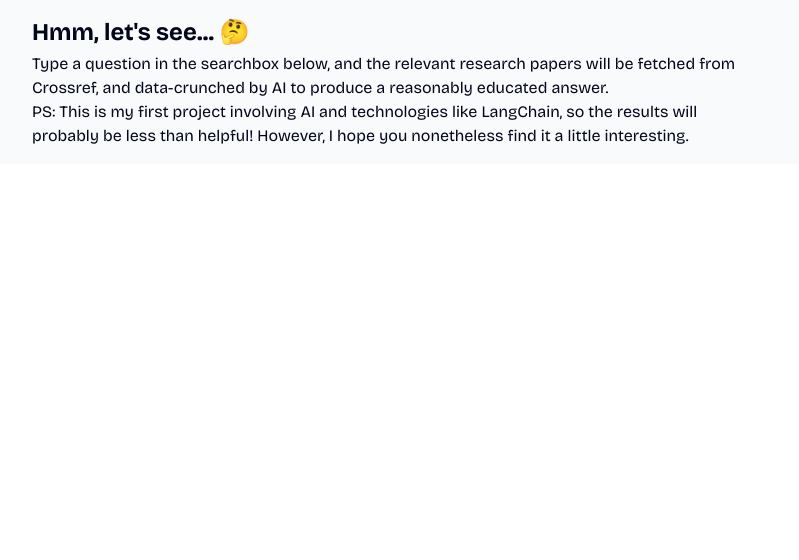
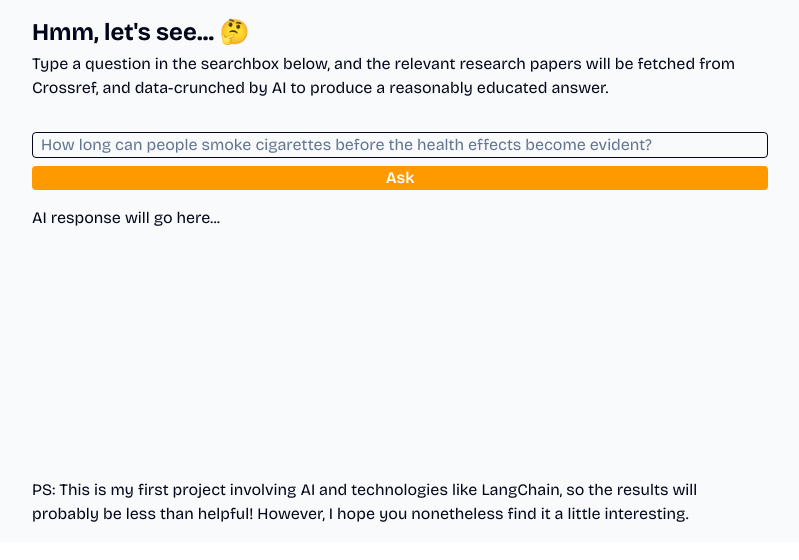
Before and after one commit to yangyi-shen/hmm-lets-see, a Vue app in the folder app/: page / in a window 1280 px wide. Shown: the top 560 px of the page, without its empty margins (240-1039 px from the left). Built offline with nearby package versions, Linux system fonts and the light colour scheme.

Commit message:
feat: sloppily fetch, parse & display api response

```diff
--- a/app/src/views/MainView.vue
+++ b/app/src/views/MainView.vue
@@ -1,13 +1,79 @@
-<script setup lang="ts"></script>
+<script setup lang="ts">
+import { ref } from 'vue'
+import loadingImg from '@/assets/loading.png'
+
+interface Answer {
+  summary: string,
+  points: string[],
+}
+
+const loading = ref<boolean>(false)
+const prompt = ref<null | string>(null)
+const answer = ref<null | Answer>(null)
+
+const apiUrl = 'http://localhost:6900' // will be changed once deployed to production
+
+async function fetchAnalysis() {
+  loading.value = true
+
+  const response = await fetch(`${apiUrl}/analysis`, {
+    method: 'POST',
+    headers: {
+      'Content-Type': 'application/json',
+    },
+    body: JSON.stringify({ prompt: prompt.value }),
+  }).then(response => response.json())
+    .then(response => response)
+
+  answer.value = response.data as Answer
+  loading.value = false
+
+  console.log(response)
+
+  return response
+}
+</script>
 
 <template>
   <main>
     <section>
       <p class="text-2xl font-bold mb-1">Hmm, let's see... 🤔</p>
-      <p>Type a question in the searchbox below, and the relevant research papers will be fetched from Crossref, and data-crunched by AI to produce a reasonably educated answer.</p>
+      <p>
+        Type a question in the searchbox below, and the relevant research papers will be fetched
+        from Crossref, and data-crunched by AI to produce a reasonably educated answer.
+      </p>
     </section>
-    <footer>
-      <p>PS: This is my first project involving AI and technologies like LangChain, so the results will probably be less than helpful! However, I hope you nonetheless find it a little interesting.</p>
+    <section>
+      <form class="flex flex-col gap-2 mt-8 mb-4" @submit.prevent="fetchAnalysis()">
+        <input
+          v-model="prompt"
+          class="placeholder:text-slate-500 border-1 border-slate-950 rounded px-2"
+          type="text"
+          placeholder="How long can people smoke cigarettes before the health effects become evident?"
+          required
+        />
+        <button v-if="!loading" type="submit" class="bg-amber-500 text-white font-semibold px-2 rounded hover:cursor-pointer">Ask</button>
+        <button v-else class="bg-amber-500 opacity-50 text-white font-semibold px-2 rounded" disabled>Loading...</button>
+      </form>
+    </section>
+    <section class="min-h-60">
+      <p v-if="!answer">AI response will go here...</p>
+      <p v-else-if="loading">AI response is loading...</p>
+      <p v-else>
+        <p>SUMMARY</p>
+        <p>{{ answer.summary }}</p>
+        <p>POINTS</p>
+        <p v-for="(point, index) in answer.points" :key="index">
+          {{ index + 1 }}. {{ point }}
+        </p>
+      </p>
+    </section>
+    <footer class="mt-8">
+      <p>
+        PS: This is my first project involving AI and technologies like LangChain, so the results
+        will probably be less than helpful! However, I hope you nonetheless find it a little
+        interesting.
+      </p>
     </footer>
   </main>
 </template>
```
